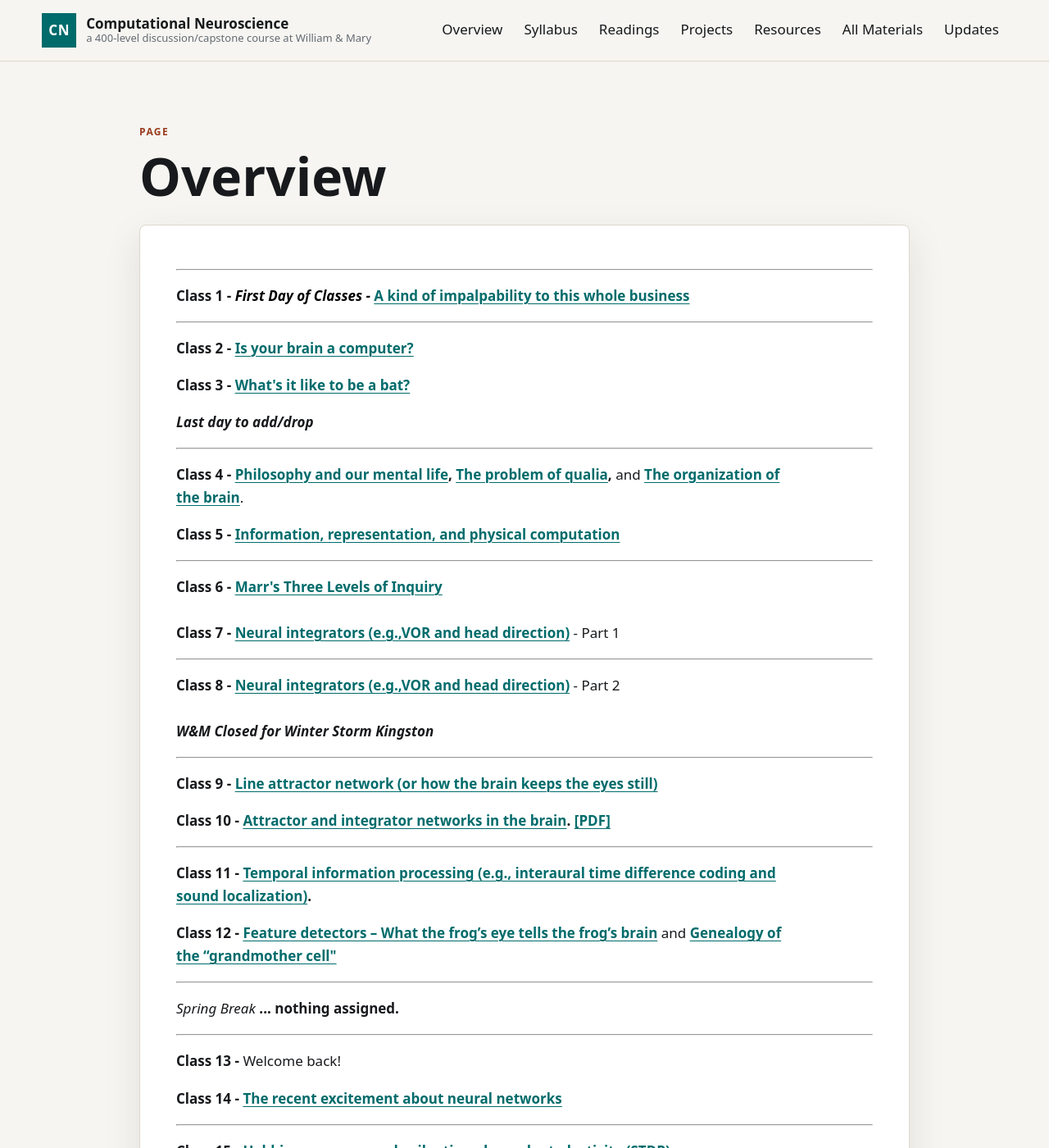
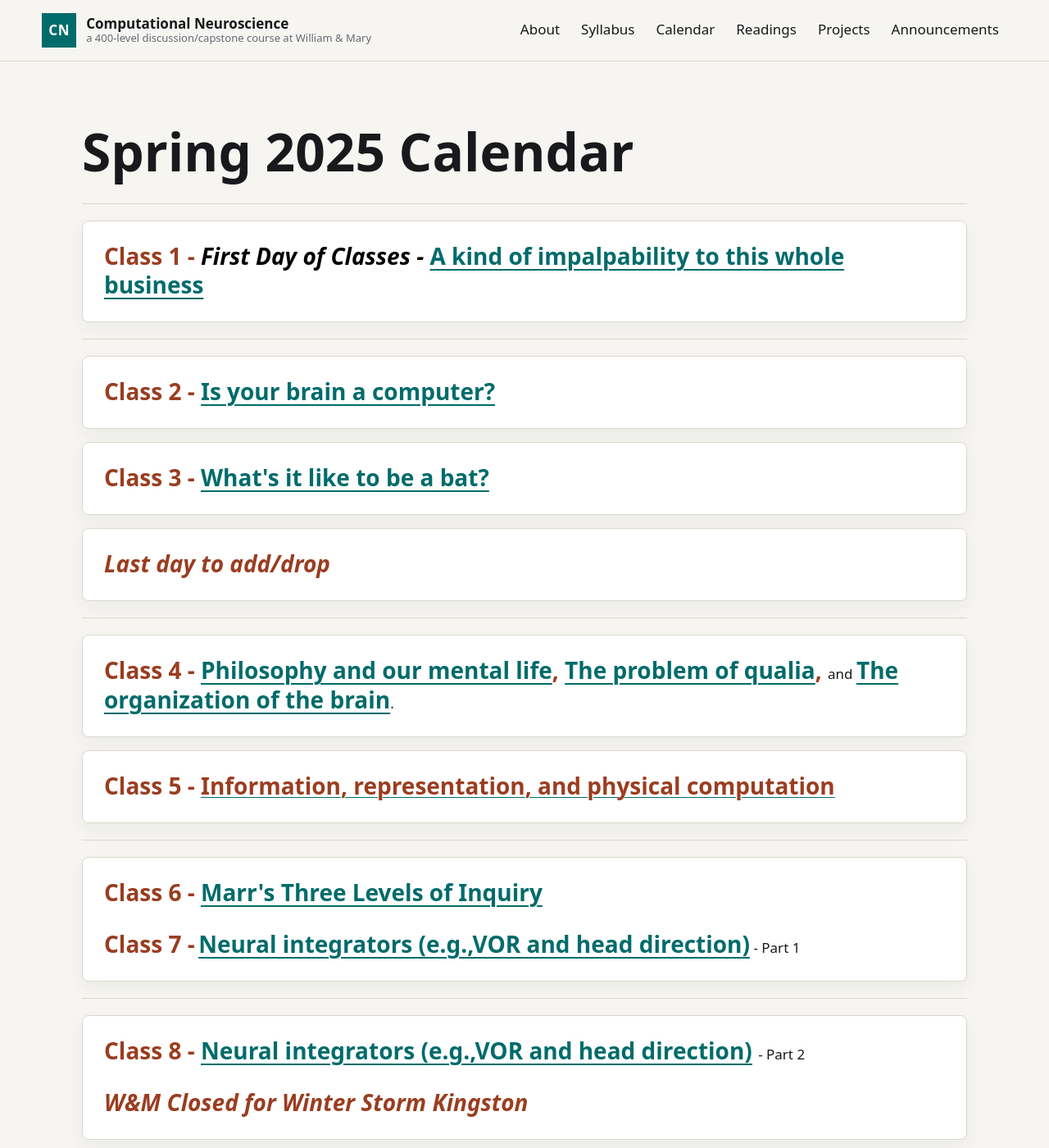
Before and after one commit to gregconradismith/computational-neuroscience, a Jekyll site: the page built from docs/_materials/calendar-spring-2025.md, in a window 1280 px wide and 1400 px high. Shown: the whole window at 82% size. Built offline with Jekyll 4.4.1, drawn with Linux system fonts in a browser that asks for light colours; some of the changed text lies outside the part shown.

Commit message:
Make course site navigation more student-centered

```diff
--- /dev/null
+++ b/docs/_layouts/calendar.html
@@ -0,0 +1,9 @@
+---
+layout: default
+---
+    <article class="content-page calendar-page">
+      <h1>{{ page.title | escape }}</h1>
+      <div class="wp-content">
+{{ content }}
+      </div>
+    </article>
--- a/docs/_layouts/default.html
+++ b/docs/_layouts/default.html
@@ -15,21 +15,16 @@
       <span><strong>{{ site.title | escape }}</strong><em>{{ site.description | escape }}</em></span>
     </a>
     <nav aria-label="Primary navigation">
-      <a href="{{ '/pages/calendar-spring-2025/' | relative_url }}">Overview</a>
+      <a href="{{ '/pages/about/' | relative_url }}">About</a>
       <a href="{{ '/pages/syllabus/' | relative_url }}">Syllabus</a>
+      <a href="{{ '/pages/calendar-spring-2025/' | relative_url }}">Calendar</a>
       <a href="{{ '/pages/readings/' | relative_url }}">Readings</a>
       <a href="{{ '/pages/projects-3/' | relative_url }}">Projects</a>
-      <a href="{{ '/pages/resources/' | relative_url }}">Resources</a>
-      <a href="{{ '/pages/' | relative_url }}">All Materials</a>
-      <a href="{{ '/posts/' | relative_url }}">Updates</a>
+      <a href="{{ '/posts/' | relative_url }}">Announcements</a>
     </nav>
   </header>
   <main>
 {{ content }}
   </main>
-  <footer class="site-footer">
-    <span>Static version generated from the WordPress export dated {{ site.exported | escape }}.</span>
-    <a href="{{ site.original_site | escape }}">Original site</a>
-  </footer>
 </body>
 </html>
--- a/docs/_materials/calendar-spring-2025.md
+++ b/docs/_materials/calendar-spring-2025.md
@@ -1,10 +1,11 @@
 ---
-title: "Overview"
+title: "Spring 2025 Calendar"
 kind: "page"
 date: "1970-01-01"
 slug: "calendar-spring-2025"
 permalink: "/pages/calendar-spring-2025/"
 render_with_liquid: false
+layout: calendar
 ---
 
 <hr class="wp-block-separator has-alpha-channel-opacity" />
--- a/docs/assets/site.css
+++ b/docs/assets/site.css
@@ -255,6 +255,88 @@ main { min-height: 70vh; }
   background: transparent;
 }
 .empty-note { color: var(--muted); font-style: italic; }
+.calendar-page {
+  width: min(1080px, calc(100% - 36px));
+}
+.calendar-page .wp-content {
+  display: grid;
+  gap: 16px;
+  background: transparent;
+  border: 0;
+  box-shadow: none;
+  padding: 0;
+}
+.calendar-page .wp-content h2 {
+  margin: 24px 0 0;
+  color: var(--accent);
+  font-size: clamp(22px, 3vw, 30px);
+  font-weight: 800;
+  letter-spacing: 0;
+  line-height: 1.16;
+  text-transform: uppercase;
+}
+.calendar-page .wp-content h2:first-child { margin-top: 0; }
+.calendar-page .wp-content h3 {
+  margin: 4px 0 -8px;
+  color: var(--muted);
+  font-size: 13px;
+  font-weight: 800;
+  letter-spacing: .12em;
+  line-height: 1.2;
+  text-transform: uppercase;
+}
+.calendar-page .wp-content ul {
+  display: grid;
+  gap: 12px;
+  margin: 0;
+  padding: clamp(18px, 3vw, 26px);
+  background: var(--surface);
+  border: 1px solid var(--line);
+  border-radius: 8px;
+  box-shadow: 0 8px 22px rgba(28, 31, 34, .05);
+  list-style: none;
+}
+.calendar-page .wp-content > p {
+  max-width: none;
+  margin: 0;
+  padding: clamp(18px, 3vw, 26px);
+  background: var(--surface);
+  border: 1px solid var(--line);
+  border-radius: 8px;
+  box-shadow: 0 8px 22px rgba(28, 31, 34, .05);
+}
+.calendar-page .wp-content > p strong {
+  color: var(--accent-2);
+  font-size: clamp(20px, 2.6vw, 28px);
+  line-height: 1.18;
+}
+.calendar-page .wp-content li {
+  margin: 0;
+  padding-top: 12px;
+  border-top: 1px solid var(--line);
+  color: var(--accent-2);
+  font-size: clamp(20px, 2.6vw, 28px);
+  font-weight: 800;
+  line-height: 1.18;
+}
+.calendar-page .wp-content li:first-child {
+  padding-top: 0;
+  border-top: 0;
+}
+.calendar-page .wp-content li a {
+  color: var(--ink);
+  text-decoration: none;
+}
+.calendar-page .calendar-note {
+  color: var(--ink);
+  font-style: italic;
+}
+.calendar-page .wp-content hr {
+  width: 100%;
+  margin: 4px 0;
+  border: 0;
+  border-top: 1px solid var(--line);
+}
 .site-footer {
   display: flex;
   justify-content: space-between;
```
Also changed, not shown: docs/_materials/about.md (added, +20 -0 lines).
